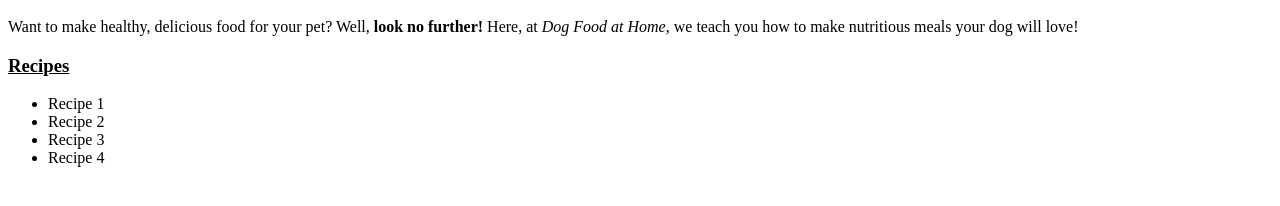
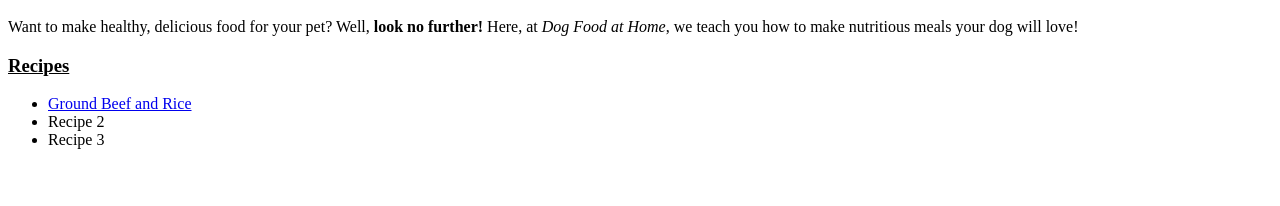
Before and after one commit to Jmcfrln/odin-recipes, a plain HTML site: page index.html in a window 1280 px wide. Shown: the part 466-672 px from the top of the page. Drawn offline with Linux system fonts and the light colour scheme.

Commit message:
Add links and remove recipe 4
Add link to recipe 1 ('Ground Beef and Rice). Remove recipe 4

```diff
--- a/index.html
+++ b/index.html
@@ -17,10 +17,9 @@
     <h3><u>Recipes</u></h3>
 
     <ul>
-        <li>Recipe 1</li>
+        <li><a href="pages/recipe-1.html">Ground Beef and Rice</a></li>
         <li>Recipe 2</li>
         <li>Recipe 3</li>
-        <li>Recipe 4</li>
     </ul>
 </body>
 </html>
```
Also changed, not shown: pages/recipe-1.html (+1 -0 lines).
